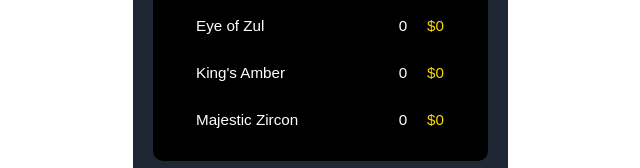
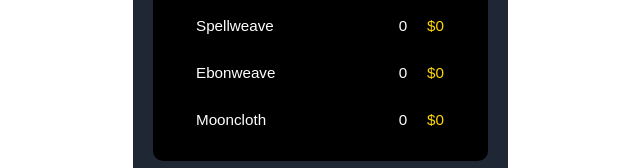
Before and after one commit to EdgarGlowbo/BestDeal---Refactoring, a plain HTML site: page tailoring.html in a window 1280 px wide. Shown: the part 616-784 px from the top of the page, 320-960 px from the left. Drawn offline with Linux system fonts and the light colour scheme.

Commit message:
Update tailoring.html

```diff
--- a/tailoring.html
+++ b/tailoring.html
@@ -29,6 +29,9 @@
                     <li class="o-materials__elem o-text-li" id="primordialSaronite">Primordial Saronite</li>
                     <li class="o-materials__elem o-text-li" id="crusaderOrb">Crusader Orb</li>
                     <li class="o-materials__elem o-text-li" id="cardinalRuby">Cardinal Ruby</li>
+                    <li class="o-materials__elem o-text-li" id="spellweave">Spellweave</li>
+                    <li class="o-materials__elem o-text-li" id="ebonweave">Ebonweave</li>
+                    <li class="o-materials__elem o-text-li" id="mooncloth">Mooncloth</li>
                     <li class="o-materials__elem o-text-li" id="eyeOfZul">Eye of Zul</li>
                     <li class="o-materials__elem o-text-li" id="kingsAmber">King's Amber</li>
                     <li class="o-materials__elem o-text-li" id="majesticZircon">Majestic Zircon</li>
```
